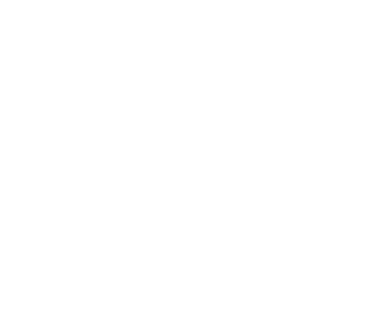
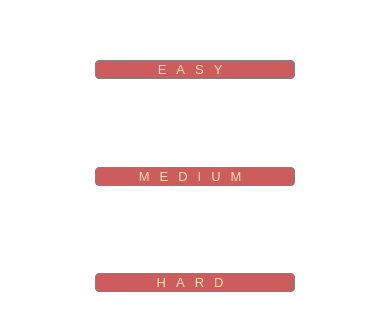
Before and after one commit to Toam10/memory-cards-game, a React (Create React App) app: page /GameDifficulty in a window 390 px wide. Before the commit this address had no page. Shown: the part 246-576 px from the top of the page. Built offline with nearby package versions, Linux system fonts and the light colour scheme.

Commit message:
adding gameDifficulty to the application and with a mobile responsive

```diff
--- a/src/App.tsx
+++ b/src/App.tsx
@@ -4,12 +4,14 @@
 import Game from "./components/game";
 import { Route, Routes } from "react-router-dom";
 import Home from "./components/home";
+import GameDifficulty from "./components/home/gameDifficulty";
 
 function App() {
 	return (
 		<Routes>
-			<Route path="/Game" element={<Game />} />
 			<Route path="/" element={<Home />} />
+			<Route path="/GameDifficulty" element={<GameDifficulty />} />
+			<Route path="/Game/*" element={<Game />} />
 		</Routes>
 	);
 }
--- a/src/components/game/cardsList/index.tsx
+++ b/src/components/game/cardsList/index.tsx
@@ -1,14 +1,22 @@
 import { useEffect } from "react";
-import { CARDS_12 } from "../../../constants/cards.constants";
+import { useLocation } from "react-router-dom";
+import { CARDS_12, CARDS_18, CARDS_24 } from "../../../constants/cards.constants";
 import { ICardItem, ICardsListProps } from "../../../types/game/cardsList.types";
 import useCardsSListServices from "../../services/game/cardsList.services";
 import CardItem from "../cardItem";
 
 const CardsList = ({ increaseWorngGuesses }: ICardsListProps) => {
 	const { flippingCard, shuffle, setCardsList, setFlippedCards, cardsList } = useCardsSListServices();
-
+	const location = useLocation();
+	const difficulty = location.pathname.split("/").pop();
+	const getCardsDeck = () => {
+		if (difficulty === "Hard") return [...CARDS_24];
+		if (difficulty === "Medium") return [...CARDS_18];
+		return [...CARDS_12];
+	};
+	const cardsDeck = getCardsDeck();
 	useEffect(() => {
-		const newCardsList = shuffle([...CARDS_12]).map((card) => {
+		const newCardsList = shuffle(cardsDeck).map((card) => {
 			card.isHidden = true;
 			return card;
 		});
--- /dev/null
+++ b/src/components/home/gameDifficulty/gameDifficulty.styles.ts
@@ -0,0 +1,38 @@
+import styled from "styled-components";
+
+export const Wrapper = styled.div`
+	width: 50%;
+	display: flex;
+	justify-content: space-evenly;
+	flex-direction: column;
+	align-items: center;
+	height: 400px;
+`;
+export const Container = styled.div`
+	width: 100%;
+	display: flex;
+	justify-content: center;
+	align-items: center;
+	height: 100vh;
+`;
+
+export const Button = styled.button`
+	width: 200px;
+	height: 50px;
+	border: 1px solid gray;
+	font-size: xx-large;
+	background-color: indianred;
+	letter-spacing: 10px;
+	text-transform: uppercase;
+	color: wheat;
+	cursor: pointer;
+
+	@media (max-width: 450px) {
+		height: auto;
+		border: 1px solid gray;
+		margin: 3px;
+		text-align: center;
+		font-size: small;
+		border-radius: 4px;
+	}
+`;
--- /dev/null
+++ b/src/components/home/gameDifficulty/index.tsx
@@ -0,0 +1,22 @@
+import React from "react";
+import { Link } from "react-router-dom";
+import * as Style from "./gameDifficulty.styles";
+const GameDifficulty = () => {
+	return (
+		<Style.Container>
+			<Style.Wrapper>
+				<Link to="/Game/Easy">
+					<Style.Button>Easy</Style.Button>
+				</Link>
+				<Link to="/Game/Medium">
+					<Style.Button>Medium</Style.Button>
+				</Link>
+				<Link to="/Game/Hard">
+					<Style.Button>Hard</Style.Button>
+				</Link>
+			</Style.Wrapper>
+		</Style.Container>
+	);
+};
+
+export default GameDifficulty;
--- a/src/components/home/index.tsx
+++ b/src/components/home/index.tsx
@@ -4,7 +4,7 @@
 const Home = () => {
 	return (
 		<>
-			<Link to="/Game">
+			<Link to="/GameDifficulty">
 				<Style.StartButton>Start Game</Style.StartButton>
 			</Link>
 		</>
--- a/src/constants/cards.constants.ts
+++ b/src/constants/cards.constants.ts
@@ -12,3 +12,49 @@
 	{ id: 11, value: 5, isHidden: true },
 	{ id: 12, value: 6, isHidden: true },
 ];
+export const CARDS_18 = [
+	{ id: 1, value: 1, isHidden: true },
+	{ id: 2, value: 2, isHidden: true },
+	{ id: 3, value: 3, isHidden: true },
+	{ id: 4, value: 4, isHidden: true },
+	{ id: 5, value: 5, isHidden: true },
+	{ id: 6, value: 6, isHidden: true },
+	{ id: 7, value: 7, isHidden: true },
+	{ id: 8, value: 8, isHidden: true },
+	{ id: 9, value: 9, isHidden: true },
+	{ id: 10, value: 1, isHidden: true },
+	{ id: 11, value: 2, isHidden: true },
+	{ id: 12, value: 3, isHidden: true },
+	{ id: 13, value: 4, isHidden: true },
+	{ id: 14, value: 5, isHidden: true },
+	{ id: 15, value: 6, isHidden: true },
+	{ id: 16, value: 7, isHidden: true },
+	{ id: 17, value: 8, isHidden: true },
+	{ id: 18, value: 9, isHidden: true },
+];
+export const CARDS_24 = [
+	{ id: 1, value: 1, isHidden: true },
+	{ id: 2, value: 2, isHidden: true },
+	{ id: 3, value: 3, isHidden: true },
+	{ id: 4, value: 4, isHidden: true },
+	{ id: 5, value: 5, isHidden: true },
+	{ id: 6, value: 6, isHidden: true },
+	{ id: 7, value: 7, isHidden: true },
+	{ id: 8, value: 8, isHidden: true },
+	{ id: 9, value: 9, isHidden: true },
+	{ id: 10, value: 10, isHidden: true },
+	{ id: 11, value: 11, isHidden: true },
+	{ id: 12, value: 12, isHidden: true },
+	{ id: 13, value: 1, isHidden: true },
+	{ id: 14, value: 2, isHidden: true },
+	{ id: 15, value: 3, isHidden: true },
+	{ id: 16, value: 4, isHidden: true },
+	{ id: 17, value: 5, isHidden: true },
+	{ id: 18, value: 6, isHidden: true },
+	{ id: 19, value: 7, isHidden: true },
+	{ id: 20, value: 8, isHidden: true },
+	{ id: 21, value: 9, isHidden: true },
+	{ id: 22, value: 10, isHidden: true },
+	{ id: 23, value: 11, isHidden: true },
+	{ id: 24, value: 12, isHidden: true },
+];
```
